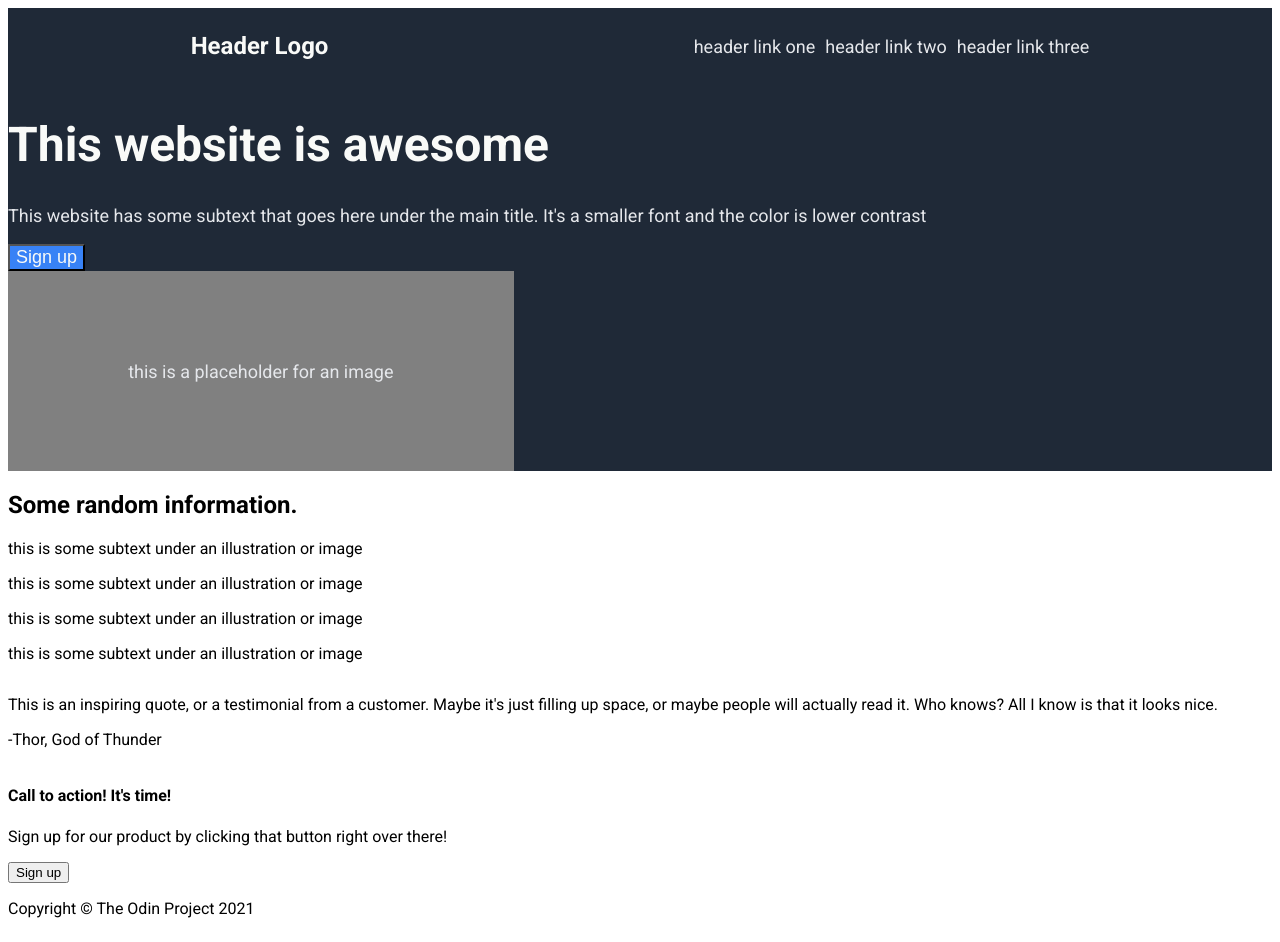
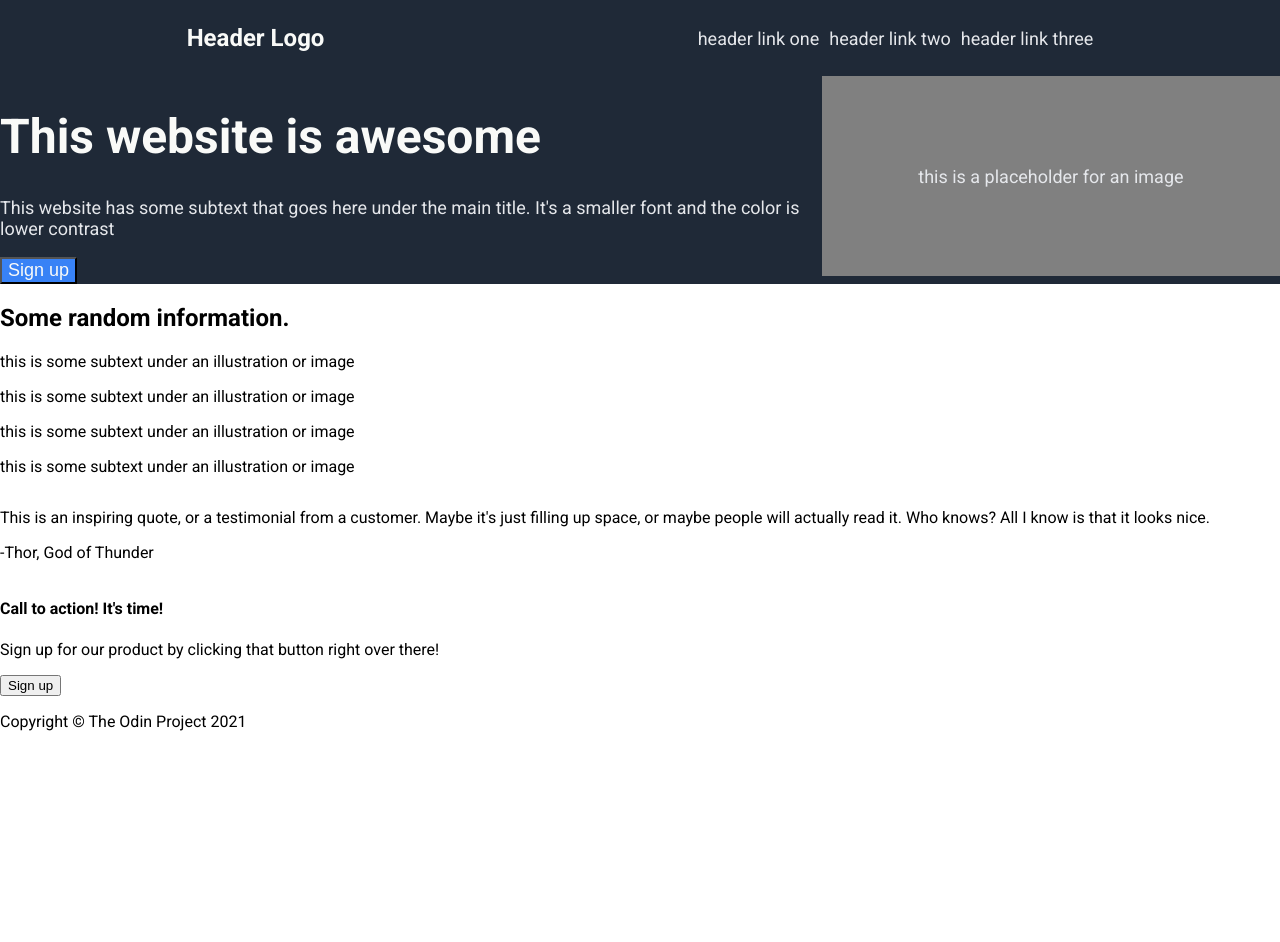
Before and after one commit to SanJammin/project-landing-page, a plain HTML site: page index.html in a window 1280 px wide. After the commit the page ends 800 px from the top, so only its background shows below. Drawn offline with Linux system fonts and the light colour scheme.

Commit message:
Made changes below header to reflect design

```diff
--- a/index.html
+++ b/index.html
@@ -25,14 +25,14 @@
             </div>
         </div>
         <div class="section-one">
+            <div class="title">
             <h1>This website is awesome</h1>
             <p>This website has some subtext that goes here under the main title.
                 It's a smaller font and the color is lower contrast
             </p>
             <button>Sign up</button>
-        </div>
-        <div class="placeholder">
-            <p>this is a placeholder for an image</p>
+            </div>
+            <div class="placeholder">this is a placeholder for an image</div>
         </div>
     </div>
 
--- a/styles.css
+++ b/styles.css
@@ -2,6 +2,8 @@ body {
     display: flex;
     flex-direction: column;
     font-family: "Roboto", "Verdana", "sans-serif";
+    margin: 0;
+    padding: 0;
 }
 
 /* Hero */
@@ -11,7 +13,6 @@ body {
 }
 
 .header {
-    background-color: #1F2937;
     display: flex;
     justify-content: space-around;
     align-items: center;
@@ -40,6 +41,10 @@ ul, li {
     padding: 0;
 }
 
+.section-one {
+    display: flex;
+    flex: row;
+}
 
 h1 {
     color: #F9FAF8;
@@ -47,12 +52,12 @@ h1 {
     font-weight: bolder;
 }
 
-.section-one p {
+.title p {
     color:#E5E7EB;
     font-size: 18px;
 }
 
-.section-one button {
+.title button {
     display: flex;
     justify-content: center;
     align-items: center;
```
